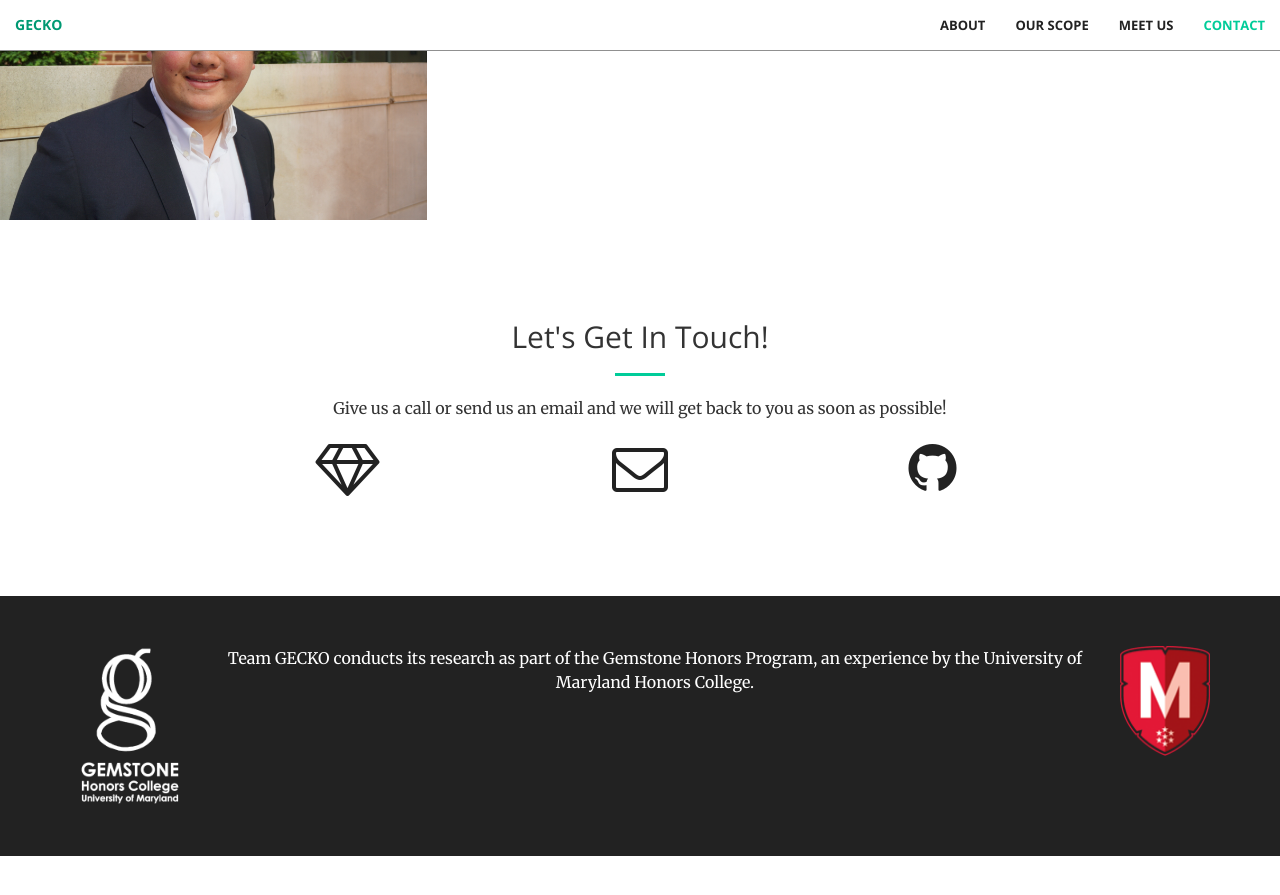
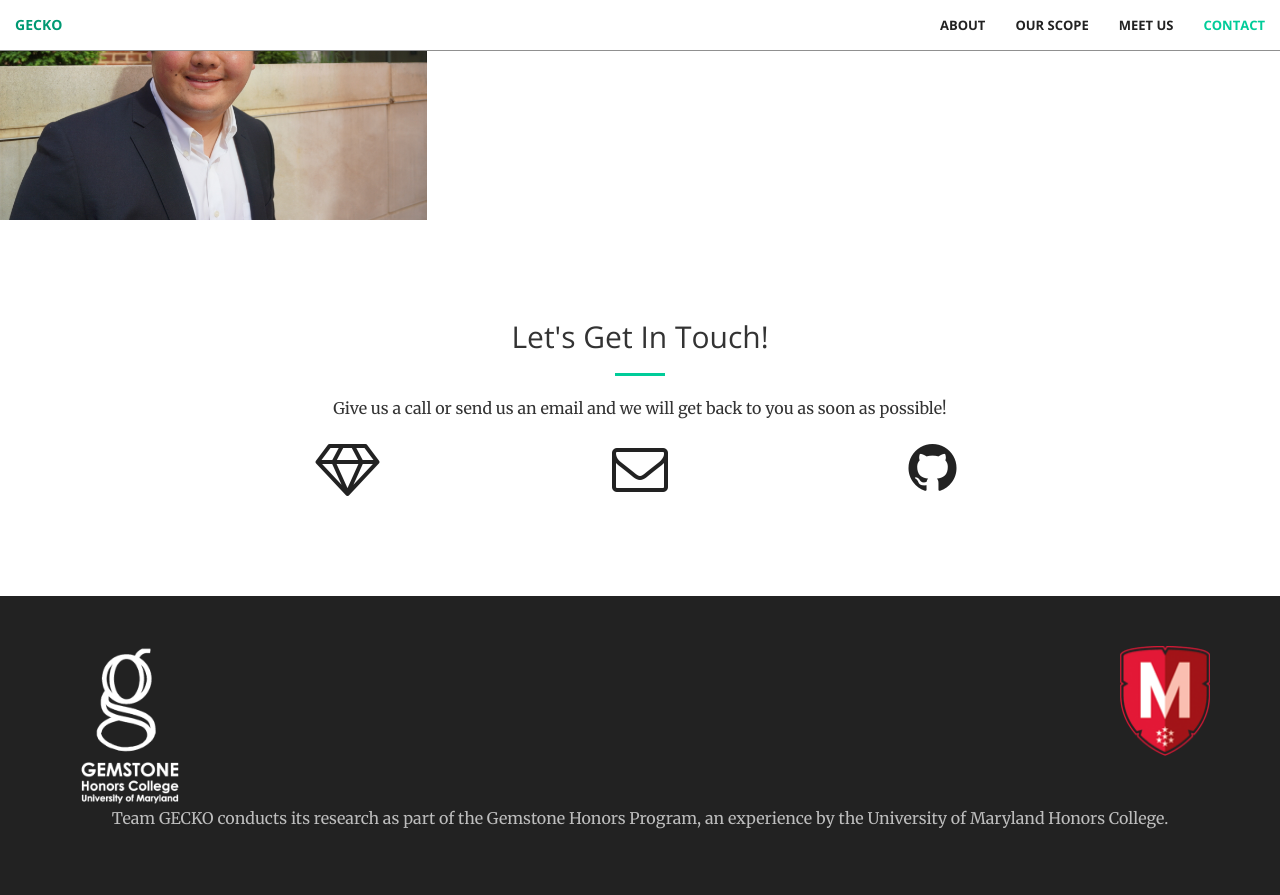
Before and after one commit to teamgecko2022/teamgecko2022, a Jekyll site: the page built from index.html, in a window 1280 px wide and 900 px high, scrolled down 3526 px. Shown: the top 895 px of the window. Built offline with Jekyll 4.4.1, drawn with Linux system fonts in a browser that asks for light colours; before the commit the page ends 4382 px from its top, so only the background shows below that.

Commit message:
size and color

```diff
--- a/_includes/footer.html
+++ b/_includes/footer.html
@@ -12,8 +12,10 @@
             <!--<div class='call-to-action'>-->
                   <img src="img/portfolio/honorsLogo.png" alt="UMD Honors College Logo" width='90' height='110' align='right'>
          <!--</div>-->
-            <p>Team GECKO conducts its research as part of the Gemstone Honors Program, an experience by the University of Maryland Honors College.</p>
+
       </div>
-
+      <div class="container text-center">
+            <p class="text-faded">Team GECKO conducts its research as part of the Gemstone Honors Program, an experience by the University of Maryland Honors College.</p>
+      </div>
 <!--</section>-->
      </aside>
```
